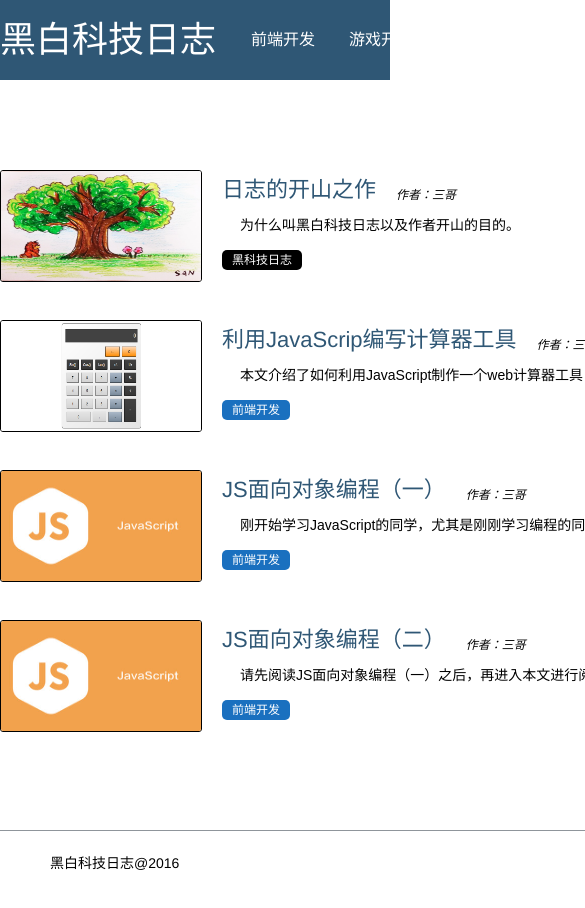
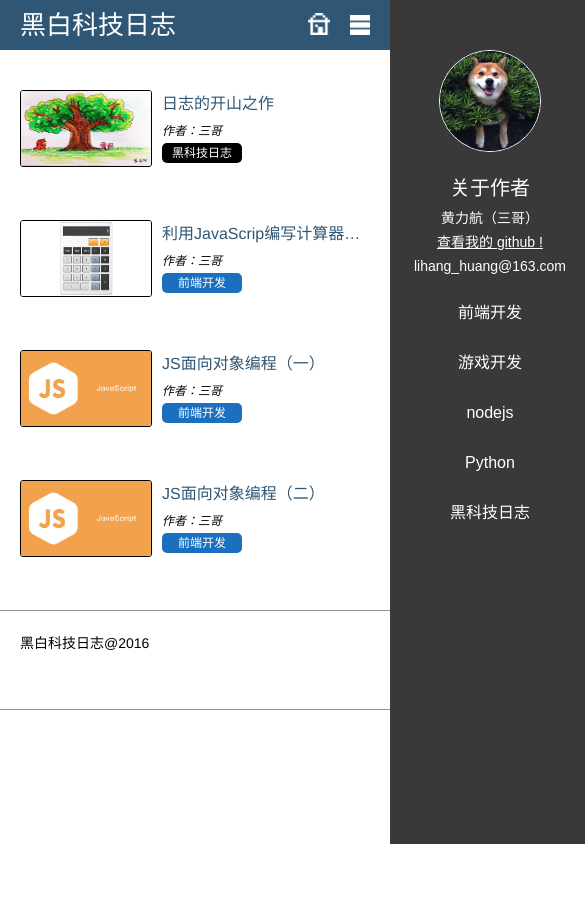
Before and after one commit to lihang-huang/lihang-huang.github.io, a plain HTML site: page index.html in a window 390 px wide. Shown: the top 908 px of the page, 585 px wide, since content can reach past the window. After the commit the page ends 844 px from the top, so only its background shows below. Drawn offline with Linux system fonts and the light colour scheme.

Commit message:
mobile fix first-step

```diff
--- a/css/common.css
+++ b/css/common.css
@@ -1,8 +1,20 @@
 /*清除浮动*/
-body{
+
+body {
     min-width: 1000px;
     overflow-y: scroll;
 }
+
+body .mon{
+    display: none;
+    position: fixed;
+    height: 100%;
+    width: 100%;
+    z-index: 50;
+    background-color: #e4e4e4;
+    opacity: 0.6;
+}
+
 
 .cf {
     zoom: 1;
@@ -19,10 +31,11 @@ body{
 
 header {
     position: fixed;
-    top:0;
+    top: 0;
     width: 100%;
     height: 80px;
     background-color: #2f5775;
+    // background-color: red;
 }
 
 header .wrap {
@@ -64,15 +77,28 @@ header .wrap .wrapList>li>a {
     color: #fff;
 }
 
+header .wrap .wrapList aside{
+    display: none;
+}
+/*移动端控件适配*/
+
+header .wrap .mediaTool {
+    display: none;
+}
+
+header .wrap .homeTool{
+    display: none;
+}
+
 .contentBody {
     width: 1000px;
     height: auto;
     margin: 0 auto;
-    margin-top:80px;
+    margin-top: 80px;
     // background-color: #e4e4e4;
 }
 
-footer{
+footer {
     box-sizing: border-box;
     padding: 20px 50px;
     width: 1000px;
@@ -81,7 +107,6 @@ footer{
     // margin-bottom: 0px;
     border-top: 1px solid #8f959b;
     border-bottom: 1px solid #8f959b;
-
 }
 
 .back-to-top {
@@ -133,3 +158,172 @@ footer{
     margin: 0 auto;
     background: url(../img/topfed.png) no-repeat -1px -10px;
 }
+
+
+/*媒体查询*/
+
+@media screen and (max-width: 780px) {
+    body {
+        width: 100%;
+        height: 100%;
+        min-width: 300px;
+    }
+    header {
+        width: 100%;
+        height: 50px;
+    }
+    header .wrap {
+        width: 100%;
+        height: 50px;
+    }
+    header .wrap .title {
+        font-size: 26px;
+        float: none;
+        line-height: 50px;
+        text-indent: 20px;
+    }
+
+    .contentBody {
+        width: 100%;
+        margin-top: 0px;
+    }
+
+    .contentBody section.outer{
+        width:100%;
+        height: auto;
+    }
+
+    .contentBody section.outer article{
+        width:100%;
+        box-sizing: border-box;
+        padding:5px 20px;
+        margin:20px auto;
+    }
+
+    .contentBody section.outer article .artImg{
+        width: 130px;
+        height: 75px;
+        margin-top:15px;
+        margin-right: 10px;
+    }
+
+    .contentBody section.outer article .artTitle{
+        float: none;
+        display: block;
+        font-size: 16px;
+        margin-left:0;
+        padding-top: 15px;
+        margin-bottom: 2px;
+        white-space: nowrap;
+        overflow:hidden;
+        text-overflow:ellipsis;
+    }
+
+    .contentBody section.outer article .des{
+        display: none;
+    }
+
+    .contentBody section.outer article .from{
+        display: block;
+        float: none;
+        margin-left: 0px;
+        margin-top: 0px;
+    }
+
+    .contentBody section.outer article .tag{
+        display: block;
+        margin-left: 0px;
+        width: 60px;
+        text-align: center;
+        margin-top: 5px;
+    }
+
+    header .wrap .mediaTool {
+        position: absolute;
+        top: 15px;
+        right: 20px;
+        display: inline-block;
+        width: 20px;
+        height:20px;
+        background: url(../img/menu.png) no-repeat;
+        background-size: 100% 100%;
+    }
+
+    header .wrap .homeTool{
+        display: block;
+        position: absolute;
+        top: 13px;
+        right: 60px;
+        width: 22px;
+        height: 22px;
+        background: url(../img/home.png) no-repeat;
+        background-size: 100% 100%;
+    }
+
+    header .wrap .wrapList {
+        display: block;
+        position: fixed;
+        right: -200px;
+        top: 0px;
+        bottom: 0px;
+        width: 200px;
+        margin-left: 0;
+        height: auto;
+        background-color: #333333;
+        z-index: 100;
+        opacity: 0.97;
+    }
+    header .wrap .wrapList>li {
+        display: block;
+        text-align: center;
+        padding: 0px;
+        line-height: 50px;
+        // height: 100px;
+    }
+
+    header .wrap .wrapList>li>a{
+        display: inline-block;
+        width: 150px;
+        line-height: 30px;
+    }
+
+    header .wrap .wrapList aside{
+        display: block;
+        width:100%;
+        height: auto;
+        margin-top:50px;
+        margin-bottom: 10px;
+    }
+
+    header .wrap .wrapList aside img{
+        display: block;
+        width: 100px;
+        border-radius: 100px;
+        margin:20px auto;
+        border: 1px solid #fff;
+    }
+
+    header .wrap .wrapList aside h2{
+        color: #fff;
+        font:20px "微软雅黑";
+        text-align: center;
+        margin-bottom: 5px;
+    }
+
+    header .wrap .wrapList aside p{
+        font:14px arial;
+        line-height: 24px;
+        color: #fff;
+        text-align: center;
+    }
+
+    header .wrap .wrapList aside p a{
+        color: #fff;
+        text-decoration: underline;
+    }
+
+    footer{
+        width:100%;
+        padding-left: 20px;
+    }
+}
--- a/css/index.css
+++ b/css/index.css
@@ -1,5 +1,3 @@
-
-
 
 .contentBody section {
     box-sizing: border-box;
@@ -118,3 +116,10 @@
     color: #000;
     text-decoration: underline;
 }
+
+
+@media screen and (max-width: 780px){
+    .contentBody aside{
+        display: none;
+    }
+}
--- a/index.html
+++ b/index.html
@@ -3,28 +3,41 @@
 
 <head>
     <meta charset="UTF-8">
+    <meta name="viewport" content="width=device-width,initial-scale=1.0,user-scalable=0">
     <title>首页-黑白科技日志</title>
     <link rel="stylesheet" href="./css/cube.min.css">
+    <link rel="stylesheet" href="./css/common.css">
     <link rel="stylesheet" href="./css/index.css">
-    <link rel="stylesheet" href="./css/common.css">
     <script src="./js/jquery.1.10.2.min.js"></script>
 </head>
 
 <body>
     <header>
         <div class="wrap">
+            <div class="mon"></div>
             <h1 class="title"><a href="">黑白科技日志</a></h1>
             <ul class="wrapList">
+                <aside>
+                    <!-- 个人介绍 -->
+                    <img src="./img/photo.jpeg" alt="" class="photo">
+                    <h2>关于作者</h2>
+                    <p>黄力航（三哥）</p>
+                    <p><a href="https://github.com/lihang-huang">查看我的 github !</a></p>
+                    <p>lihang_huang@163.com</p>
+                </aside>
                 <li><a href="">前端开发</a></li>
                 <li><a href="">游戏开发</a></li>
                 <li><a href="">nodejs</a></li>
                 <li><a href="">Python</a></li>
                 <li><a href="">黑科技日志</a></li>
             </ul>
+            <!-- 移动适配 -->
+            <span class="mediaTool"></span>
+            <a href="http://huanglihang.cn" class="homeTool"></a>
         </div>
     </header>
     <div class="contentBody cf">
-        <section>
+        <section class="outer">
             <article>
                 <a href="./html/blog/firstSection.html"><img src="./img/firstBlog.jpg" alt="" class="artImg"></a>
                 <h3><a href="./html/blog/firstSection.html" class="artTitle">日志的开山之作</a></h3>
--- a/js/common.js
+++ b/js/common.js
@@ -1,4 +1,6 @@
 var sdelay = 0;
+var moveUnit = 10;
+var pInitial = -200;
 
 var returnTop = function() {
     window.scrollBy(0, -40); //Only for y vertical-axis
@@ -7,8 +9,25 @@ var returnTop = function() {
     }
 }
 
-$(document).ready(function(){
-// 鼠标滚轮事件
+var sideAni = function() {
+    pInitial = pInitial + moveUnit;
+    $("header .wrap .wrapList").css("right", String(pInitial) + "px");
+    if (pInitial < 0) {
+        setTimeout("sideAni()", 12);
+    }
+}
+
+var sideBack = function() {
+    pInitial = pInitial - moveUnit;
+    $("header .wrap .wrapList").css("right", String(pInitial) + "px");
+    if (pInitial > -200) {
+        setTimeout("sideBack()", 12);
+    }
+}
+
+
+$(document).ready(function() {
+    // 鼠标滚轮事件
     $(window).scroll(
         function() {
             if ($(window).scrollTop() > 0) {
@@ -20,4 +39,13 @@ $(document).ready(function(){
     );
 
     $(".back-to-top").click(returnTop);
+    $(".mediaTool").click(function() {
+        sideAni();
+        $(".mon").css("display",'block');
+    });
+
+    $(".mon").click(function(){
+        $(".mon").css("display","none");
+        sideBack();
+    });
 });
```
Also changed, not shown: README.md (added), img/home.png (added), img/menu.png (added), img/sign.png (added).
